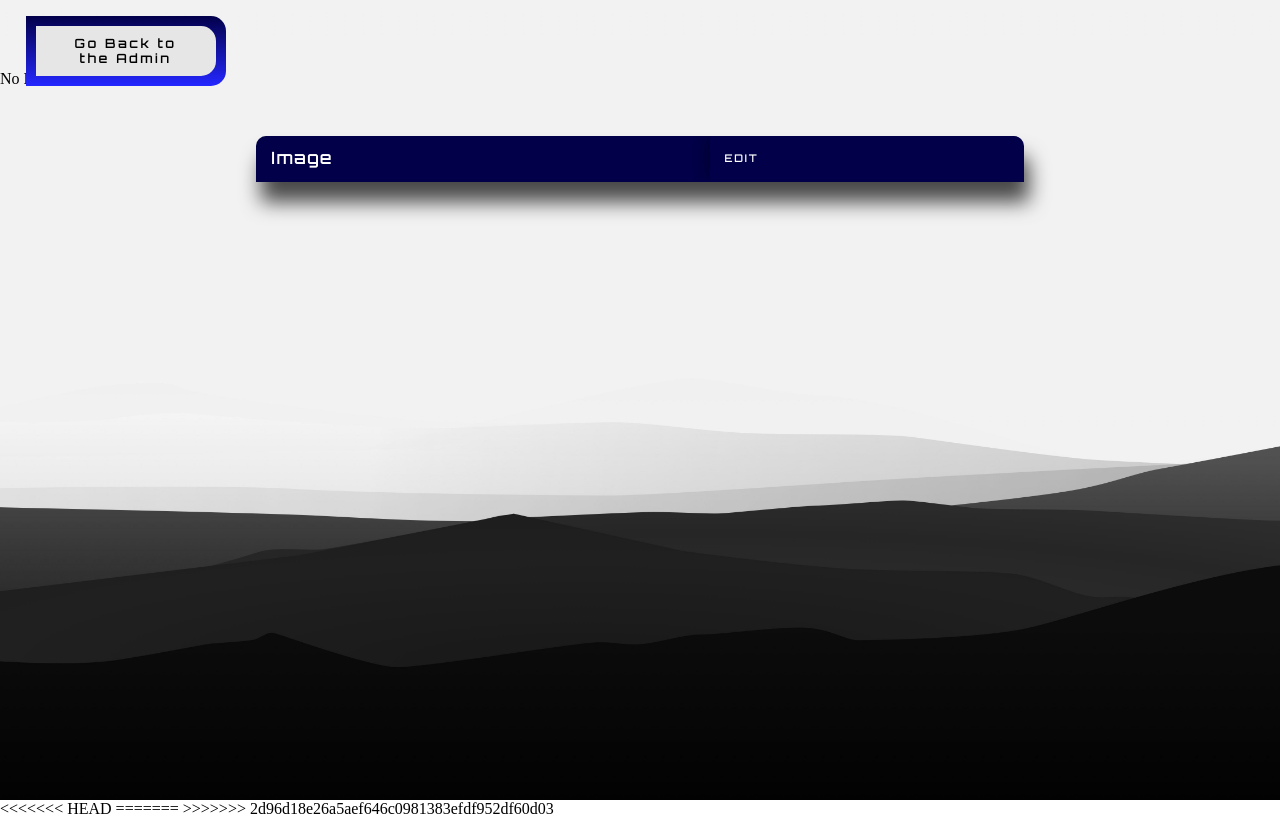
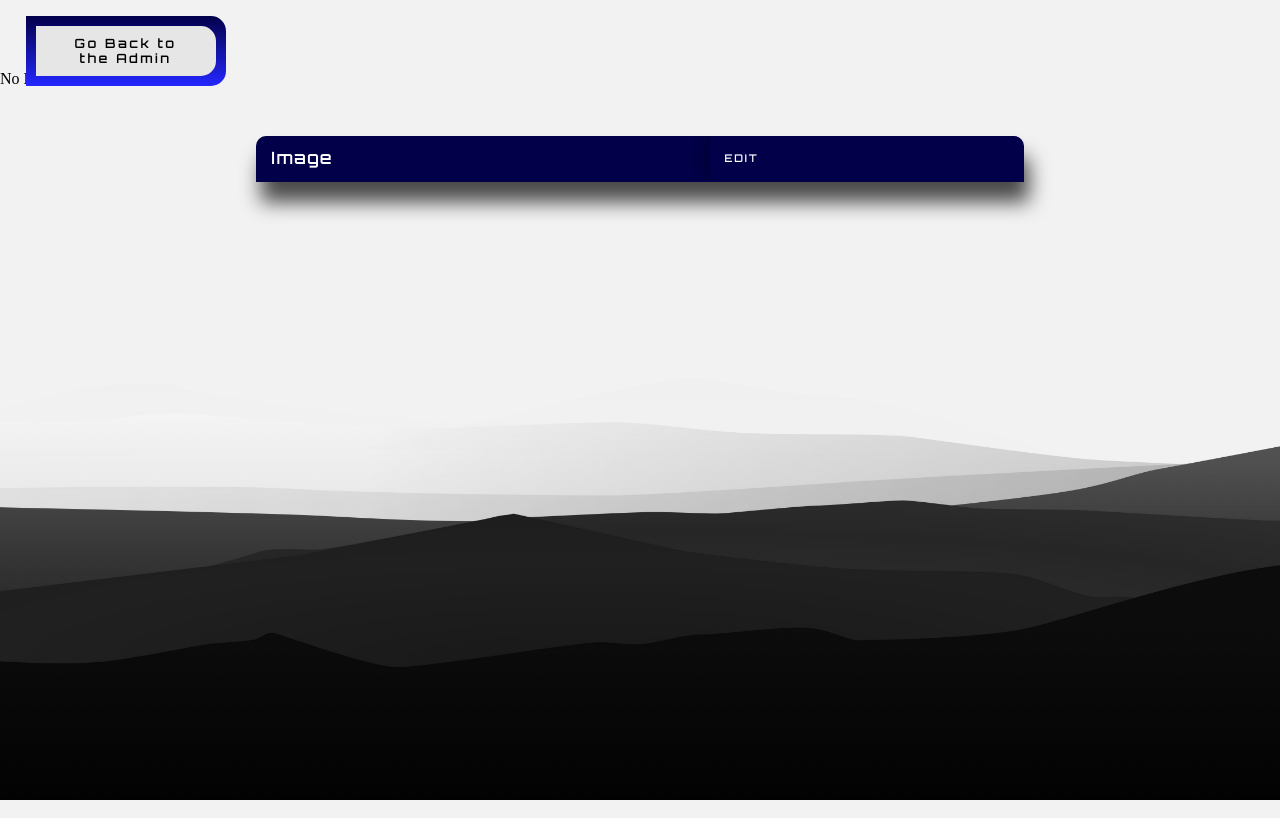
Before and after one commit to JohnKennethLopez/CGMweb, a PHP site: page /editHomePic.php in a window 1280 px wide. Run offline with PHP 8.4, Linux system fonts and the light colour scheme; a user stored in the database is signed in; data that the repository does not hold is empty.

Commit message:
remove some text in editHomePic

```diff
--- a/editHomePic.php
+++ b/editHomePic.php
@@ -68,7 +68,3 @@
     </section>
 </body>
 </html>
-<<<<<<< HEAD
-=======
-
->>>>>>> 2d96d18e26a5aef646c0981383efdf952df60d03
```
